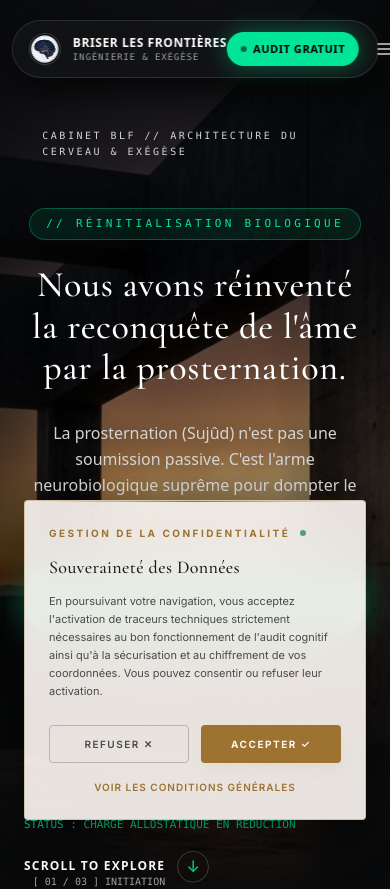
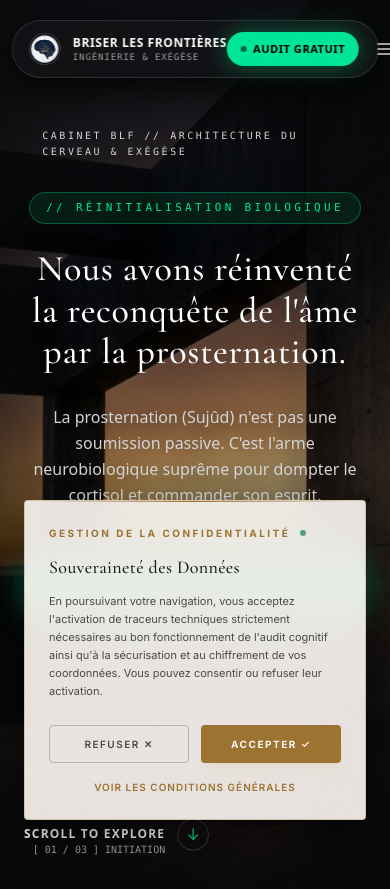
Before and after one commit to GoldMaroc/briser-les-frontieres, a Next.js app: page / in a window 390 px wide. Shown: the top 889 px of the page. Built offline with nearby package versions, Linux system fonts and the light colour scheme; no server answers; the database is empty.

Commit message:
fix: eliminate opacity zero mask on monolith hero title for instant rendering

```diff
--- a/src/components/ui/SovereigntyCyberneticHero.tsx
+++ b/src/components/ui/SovereigntyCyberneticHero.tsx
@@ -221,12 +221,8 @@ export default function SovereigntyCyberneticHero() {
         </div>
 
         {/* ── LE MONOLITHE TYPOGRAPHIQUE AU CENTRE (TERMINAL STYLE) ── */}
-        <div className="relative z-10 max-w-5xl mx-auto text-center my-auto py-12">
-          <motion.div
-            initial={{ opacity: 0, y: 20 }}
-            animate={{ opacity: 1, y: 0 }}
-            transition={{ duration: 0.8 }}
-          >
+        <div className="relative z-10 max-w-5xl mx-auto text-center my-auto py-8 sm:py-12">
+          <div className="transition-all duration-700">
             <span className="inline-block font-mono text-[11px] sm:text-xs uppercase tracking-[0.3em] text-[#00E599] bg-[#00E599]/10 border border-[#00E599]/30 px-4 py-1.5 rounded-full mb-6">
               // RÉINITIALISATION BIOLOGIQUE
             </span>
@@ -256,7 +252,7 @@ export default function SovereigntyCyberneticHero() {
                 Les Traités de l&apos;Ingénieur
               </Link>
             </div>
-          </motion.div>
+          </div>
         </div>
 
         {/* Bas de page initial : Ticker & Bouton Scroll */}
```
